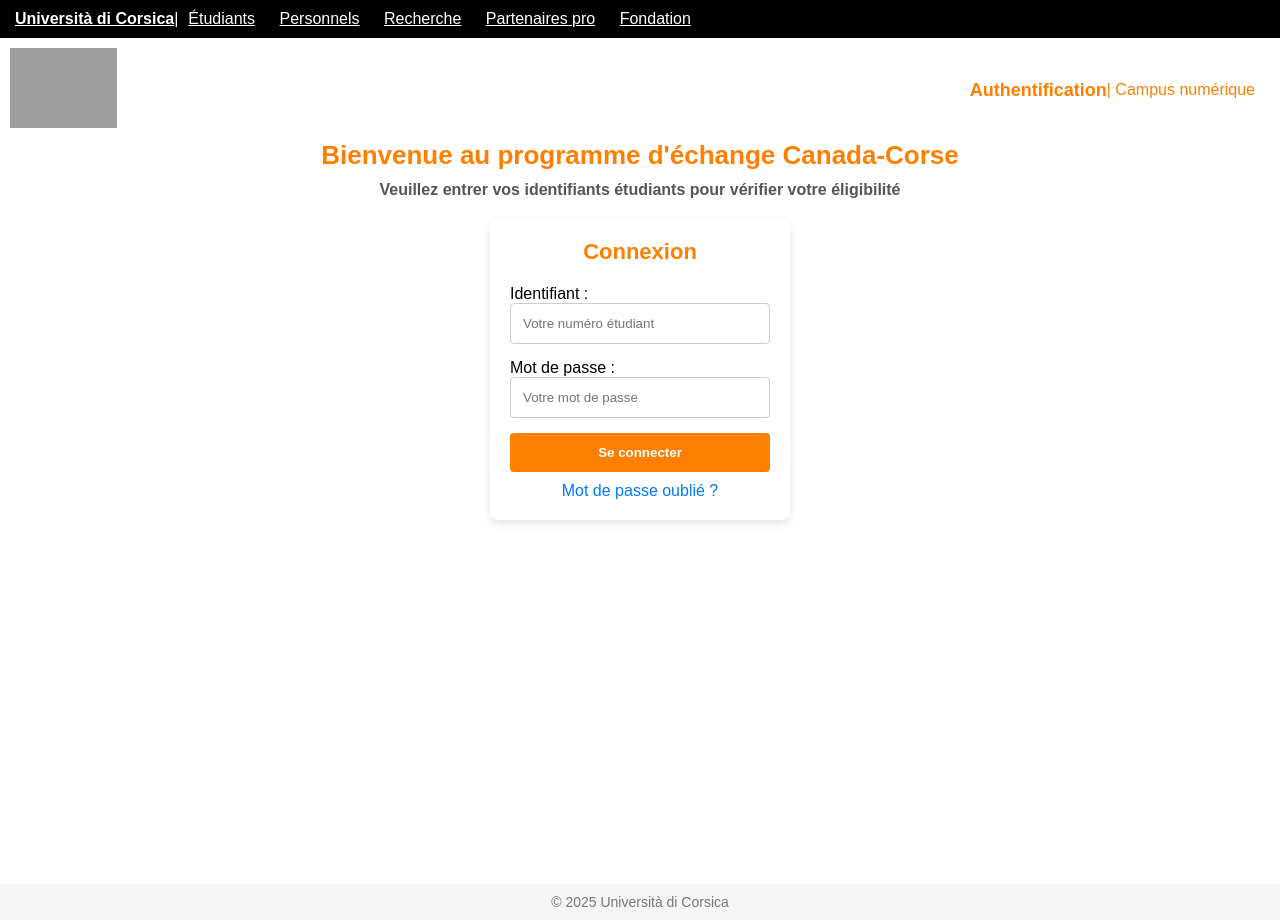
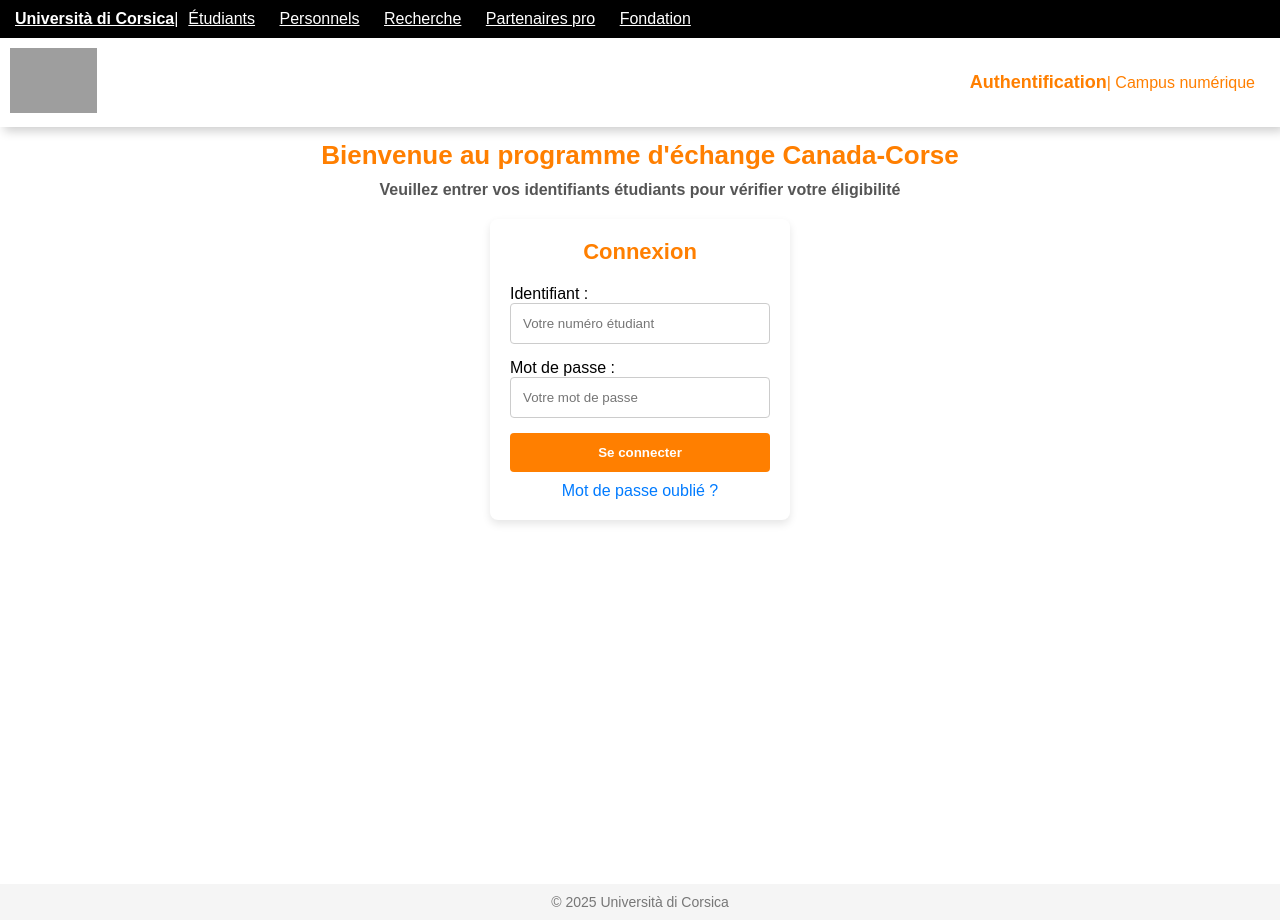
Before and after one commit to samat006/securite, a plain HTML site: page index.html in a window 1280 px wide. Drawn offline with Linux system fonts and the light colour scheme; grey boxes are pictures that could not be loaded.

Commit message:
Update styles.css

```diff
--- a/styles.css
+++ b/styles.css
@@ -50,10 +50,12 @@ body {
   align-items: center;
   background-color: white;
   padding: 10px;
+  box-shadow: 4px 4px 10px rgba(0, 0, 0, 0.2); /* Ombre douce */
+
 }
 
 .logo {
-  height: 80px;
+  height: 65px;
   width: auto;
 }
 
```
